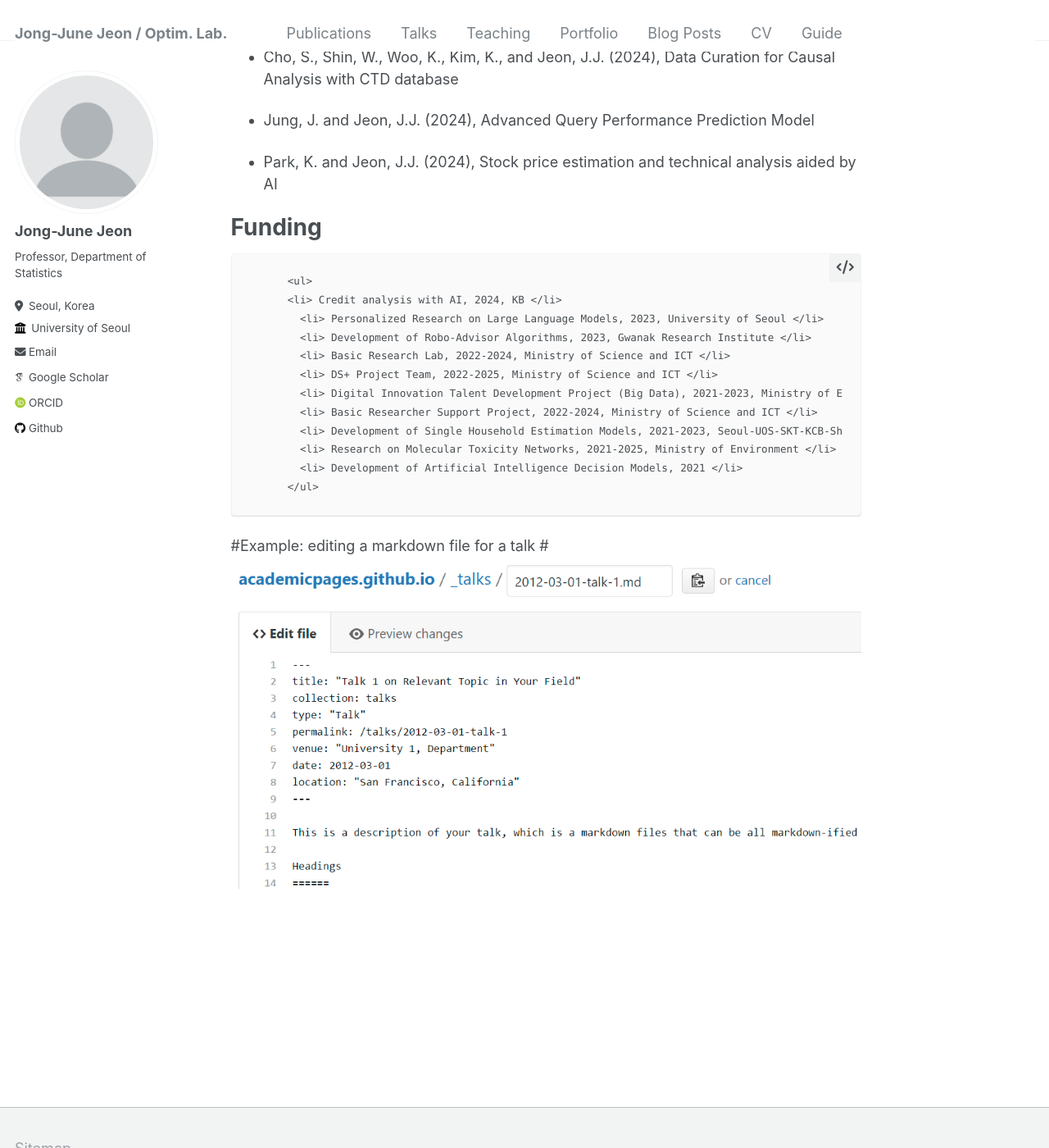
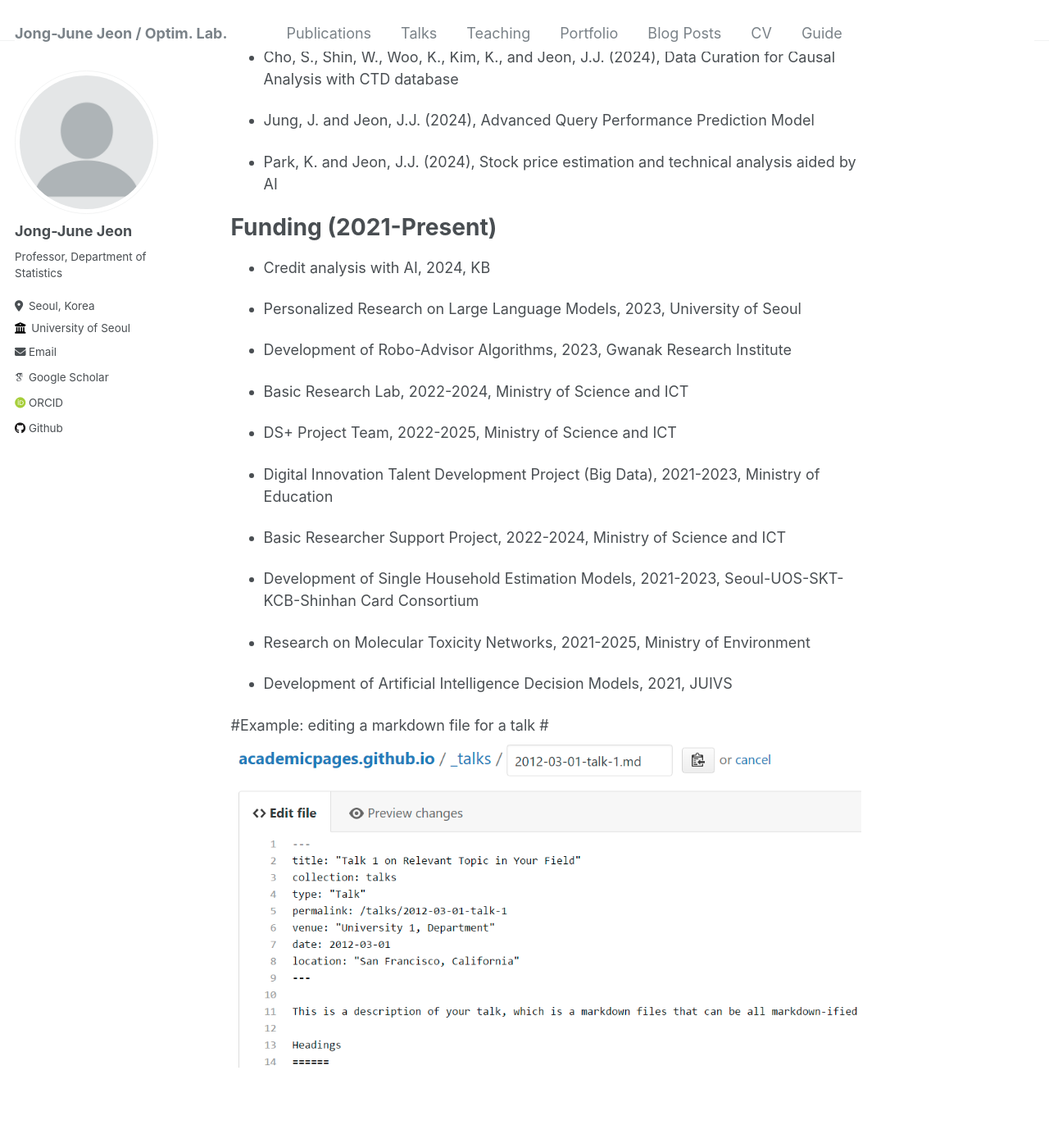
Before and after one commit to jenjong/jenjong.github.io, a Jekyll site: the page built from _pages/about.md, in a window 1280 px wide and 1400 px high, scrolled down 1704 px. Shown: the whole window at 82% size. Built offline with Jekyll 4.4.1, drawn with Linux system fonts in a browser that asks for light colours; some web fonts are replaced.

Commit message:
Update about.md

```diff
--- a/_pages/about.md
+++ b/_pages/about.md
@@ -66,20 +66,30 @@ On-going Work
 
 
 
-Funding
+Funding (2021-Present)
 ======
-          <ul>
-          <li> Credit analysis with AI, 2024, KB </li>
-            <li> Personalized Research on Large Language Models, 2023, University of Seoul </li>
-            <li> Development of Robo-Advisor Algorithms, 2023, Gwanak Research Institute </li>
-            <li> Basic Research Lab, 2022-2024, Ministry of Science and ICT </li>
-            <li> DS+ Project Team, 2022-2025, Ministry of Science and ICT </li>
-            <li> Digital Innovation Talent Development Project (Big Data), 2021-2023, Ministry of Education </li>
-            <li> Basic Researcher Support Project, 2022-2024, Ministry of Science and ICT </li>
-            <li> Development of Single Household Estimation Models, 2021-2023, Seoul-UOS-SKT-KCB-Shinhan Card Consortium </li>
-            <li> Research on Molecular Toxicity Networks, 2021-2025, Ministry of Environment </li>
-            <li> Development of Artificial Intelligence Decision Models, 2021 </li>
-          </ul>
+
+- Credit analysis with AI, 2024, KB
+
+- Personalized Research on Large Language Models, 2023, University of Seoul
+
+- Development of Robo-Advisor Algorithms, 2023, Gwanak Research Institute
+
+- Basic Research Lab, 2022-2024, Ministry of Science and ICT
+
+- DS+ Project Team, 2022-2025, Ministry of Science and ICT
+
+- Digital Innovation Talent Development Project (Big Data), 2021-2023, Ministry of Education
+
+- Basic Researcher Support Project, 2022-2024, Ministry of Science and ICT
+
+- Development of Single Household Estimation Models, 2021-2023, Seoul-UOS-SKT-KCB-Shinhan Card Consortium
+
+- Research on Molecular Toxicity Networks, 2021-2025, Ministry of Environment
+
+- Development of Artificial Intelligence Decision Models, 2021, JUIVS
+
+
 
 
 #Example: editing a markdown file for a talk
```
